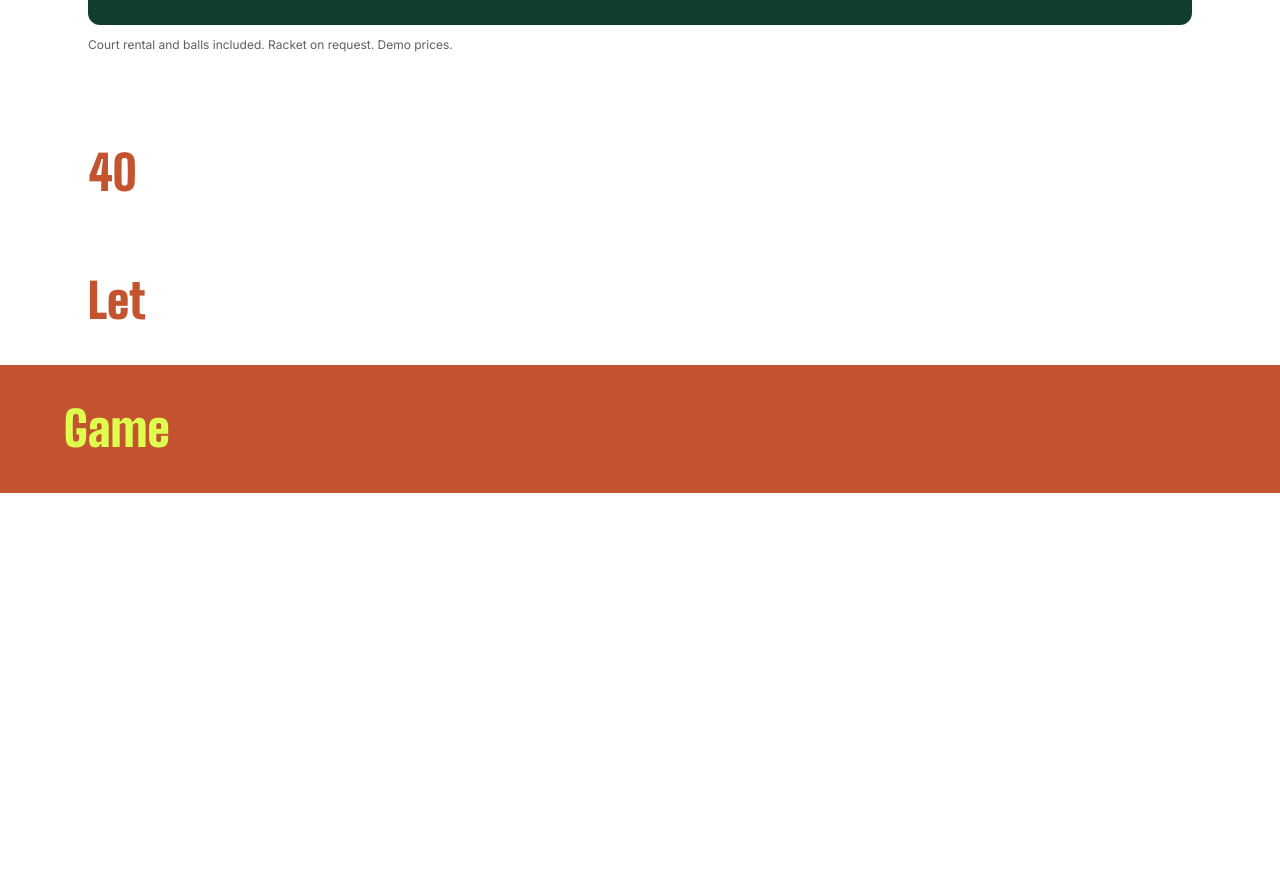
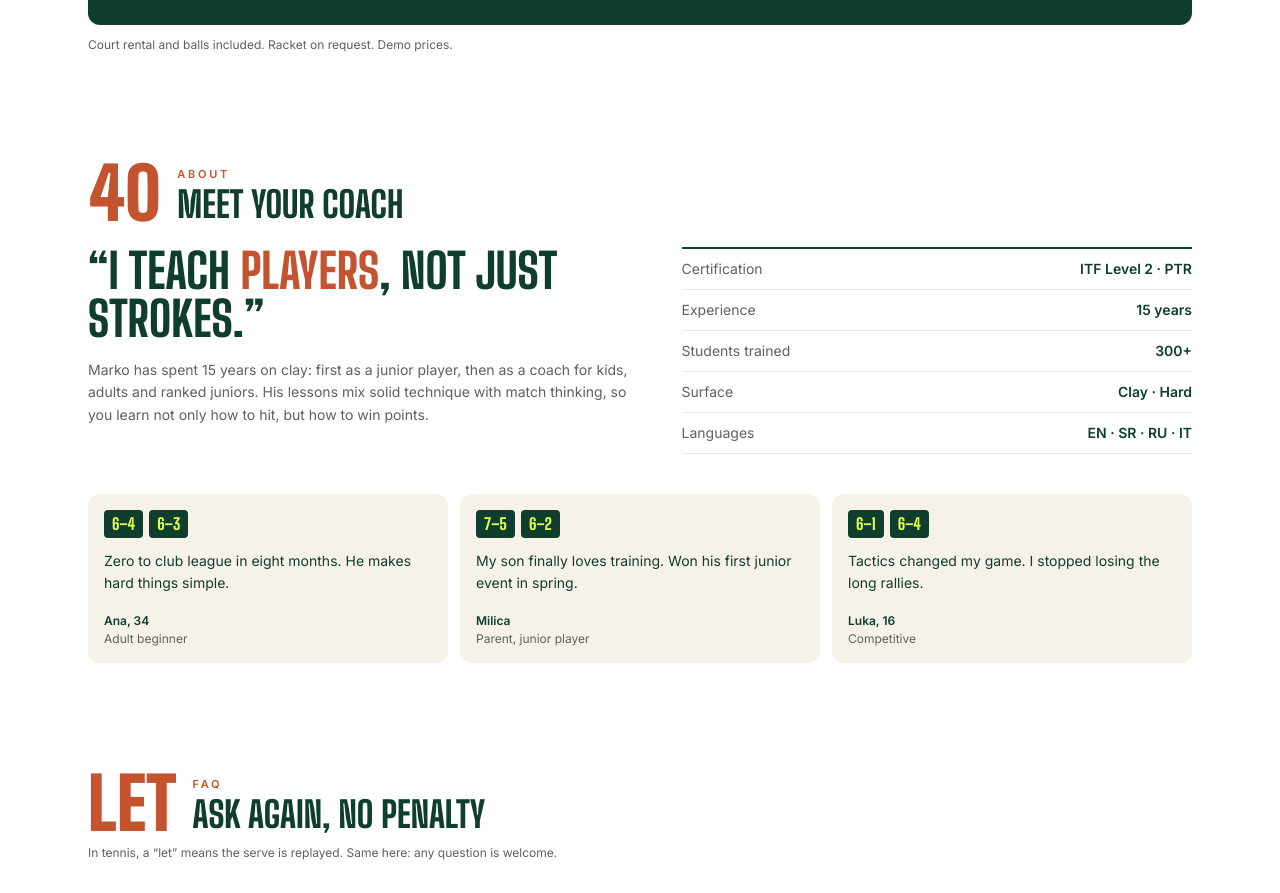
Before and after one commit to SabinaBatrakova/catalog-site, a React (Vite) app: page /templates/tennis-1 in a window 1280 px wide. Shown: the part 1894-2787 px from the top of the page. Before the commit the page ends 2483 px from the top, so only its background shows below. Built offline with nearby package versions, Linux system fonts and the light colour scheme; a web font is replaced by a local one.

Commit message:
feat(tennis-1): add about and faq sections

```diff
--- a/src/templates/tennis-1/TennisPage.tsx
+++ b/src/templates/tennis-1/TennisPage.tsx
@@ -6,6 +6,8 @@ import { Court3D } from "./components/Court3D";
 import { ScoreNav } from "./components/ScoreNav";
 import { Programs } from "./components/Programs";
 import { Pricing } from "./components/Pricing";
+import { About } from "./components/About";
+import { Faq } from "./components/Faq";
 
 export function TennisPage() {
   const c = tennisContent;
@@ -41,18 +43,8 @@ export function TennisPage() {
 
       <Programs data={c.programs} />
       <Pricing data={c.pricing} />
-
-      <section id="about" className="mx-auto max-w-6xl px-6 py-10">
-        <p className="font-shoulders text-5xl font-black text-tn-clay">
-          {c.about.score}
-        </p>
-      </section>
-
-      <section id="faq" className="mx-auto max-w-6xl px-6 py-10">
-        <p className="font-shoulders text-5xl font-black text-tn-clay">
-          {c.faq.score}
-        </p>
-      </section>
+      <About data={c.about} />
+      <Faq data={c.faq} />
 
       <section id="book" className="bg-tn-clay px-6 py-10 text-white">
         <p className="mx-auto max-w-6xl font-shoulders text-5xl font-black text-tn-lime">
--- /dev/null
+++ b/src/templates/tennis-1/components/About.tsx
@@ -0,0 +1,59 @@
+import type { TennisContent } from "../content";
+import { SectionHead } from "./SectionHead";
+
+type Props = {
+  data: TennisContent["about"];
+};
+
+export function About({ data }: Props) {
+  return (
+    <section id="about" className="mx-auto max-w-6xl scroll-mt-6 px-6 py-14">
+      <SectionHead score={data.score} label={data.label} title={data.title} />
+
+      <div className="grid gap-8 md:grid-cols-[1.1fr_1fr]">
+        <div>
+          <p className="mb-4 font-shoulders text-4xl font-extrabold uppercase leading-none md:text-5xl">
+            {data.quoteStart}
+            <span className="text-tn-clay">{data.quoteAccent}</span>
+            {data.quoteEnd}
+          </p>
+          <p className="text-sm leading-relaxed text-tn-gray">{data.bio}</p>
+        </div>
+
+        <dl className="border-t-2 border-tn-green">
+          {data.facts.map((fact) => (
+            <div
+              key={fact.label}
+              className="flex justify-between gap-4 border-b border-[#ece7de] py-2.5 text-sm"
+            >
+              <dt className="text-tn-gray">{fact.label}</dt>
+              <dd className="text-right font-semibold">{fact.value}</dd>
+            </div>
+          ))}
+        </dl>
+      </div>
+
+      <div className="mt-10 grid gap-3 md:grid-cols-3">
+        {data.reviews.map((review) => (
+          <figure key={review.id} className="rounded-xl bg-[#f6f2ea] p-4">
+            <div className="mb-3 flex gap-1.5">
+              {review.score.map((set) => (
+                <span
+                  key={set}
+                  className="rounded bg-tn-green px-2 py-0.5 font-shoulders text-base font-extrabold text-tn-lime"
+                >
+                  {set}
+                </span>
+              ))}
+            </div>
+            <blockquote className="mb-3 text-sm leading-relaxed">{review.text}</blockquote>
+            <figcaption>
+              <b className="text-xs font-semibold">{review.name}</b>
+              <span className="block text-xs text-tn-gray">{review.role}</span>
+            </figcaption>
+          </figure>
+        ))}
+      </div>
+    </section>
+  );
+}
--- /dev/null
+++ b/src/templates/tennis-1/components/Faq.tsx
@@ -0,0 +1,36 @@
+import type { TennisContent } from "../content";
+import { SectionHead } from "./SectionHead";
+
+type Props = {
+  data: TennisContent["faq"];
+};
+
+export function Faq({ data }: Props) {
+  return (
+    <section id="faq" className="mx-auto max-w-6xl scroll-mt-6 px-6 py-14">
+      <SectionHead score={data.score} label={data.label} title={data.title} />
+      <p className="-mt-3 mb-4 text-xs text-tn-gray">{data.intro}</p>
+
+      <div className="max-w-3xl">
+        {data.items.map((item, i) => (
+          <details
+            key={item.id}
+            open={i === 0}
+            className="group border-b border-[#ece7de] py-3"
+          >
+            <summary className="flex cursor-pointer list-none items-center justify-between gap-4 text-sm font-semibold [&::-webkit-details-marker]:hidden">
+              {item.question}
+              <span
+                aria-hidden="true"
+                className="font-shoulders text-2xl font-black leading-none text-tn-clay transition-transform duration-200 group-open:rotate-45"
+              >
+                +
+              </span>
+            </summary>
+            <p className="mt-2 text-sm leading-relaxed text-tn-gray">{item.answer}</p>
+          </details>
+        ))}
+      </div>
+    </section>
+  );
+}
```
